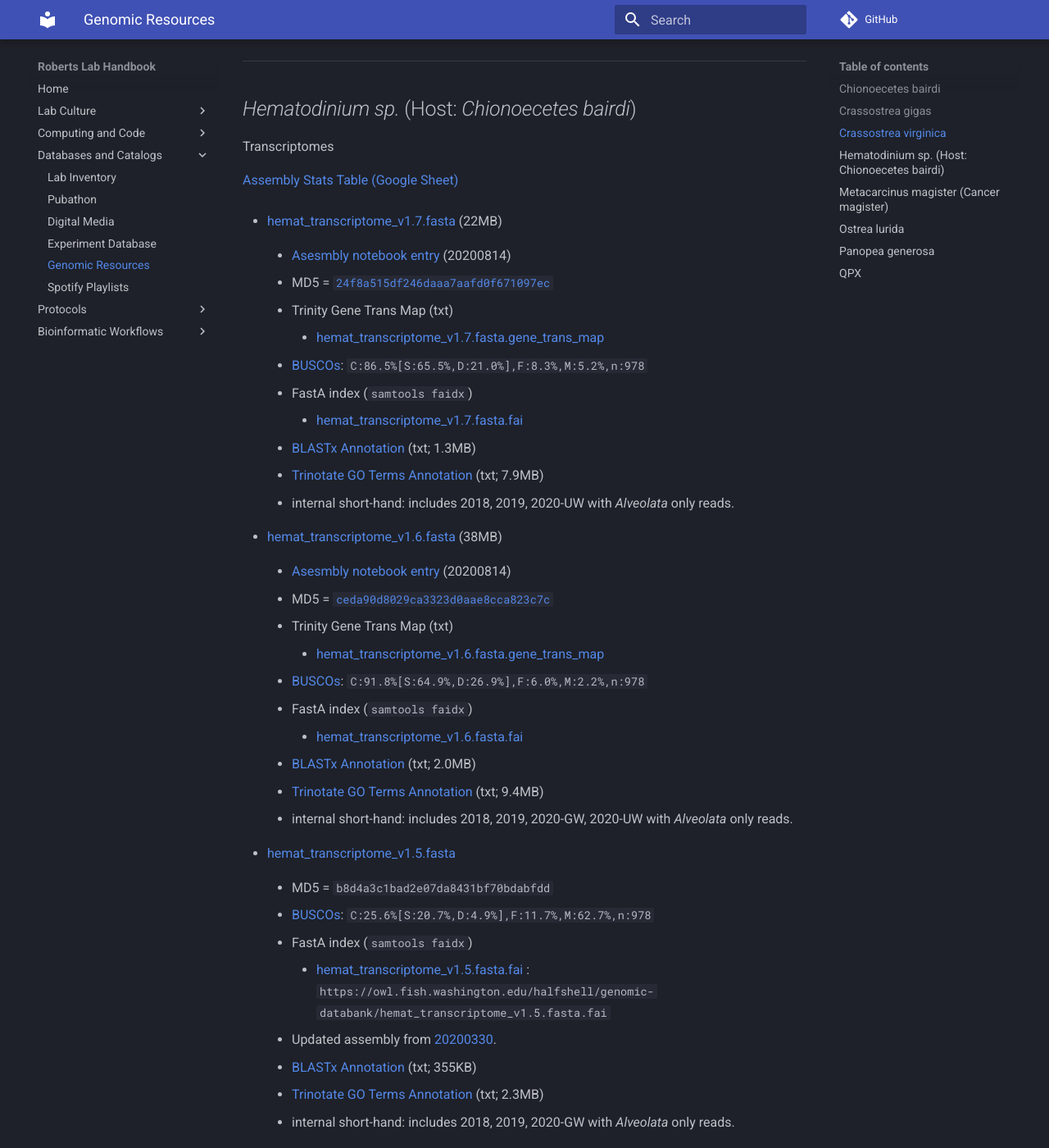
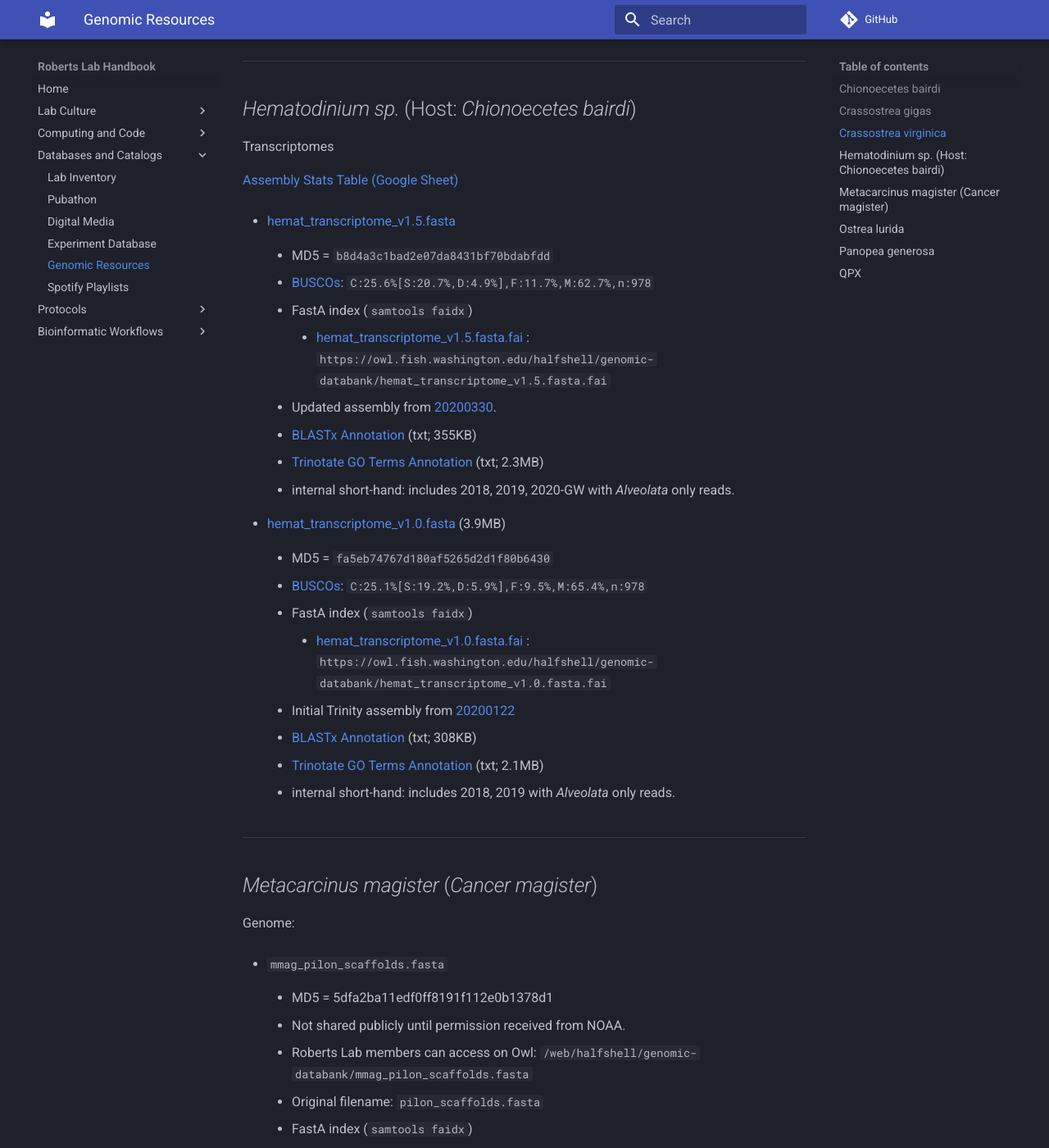
Before and after one commit to RobertsLab/resources, an MkDocs documentation site: the page built from docs/Genomic-Resources.md, in a window 1280 px wide and 1400 px high, scrolled down 7263 px. Shown: the whole window at 82% size. Built offline with MkDocs 1.6.1 and Material for MkDocs 9.7.7, drawn with Linux system fonts in a browser that asks for light colours; comment, search, counter and statistics services are not loaded.

Commit message:
rm header format on hemat trans table to prevent ToC section

````diff
--- a/docs/Genomic-Resources.md
+++ b/docs/Genomic-Resources.md
@@ -332,49 +332,7 @@
 
 [Assembly Stats Table (Google Sheet)](https://docs.google.com/spreadsheets/d/1A81cFdFw5Mlks5DWMmq0-8eVqyTXqmoCsHNWs95N_p4/edit?usp=sharing)
 
-* [hemat_transcriptome_v1.7.fasta](https://gannet.fish.washington.edu/Atumefaciens/20200814_hemat_trinity_v1.6_v1.7/hemat_transcriptome_v1.7.fasta_trinity_out_dir/hemat_transcriptome_v1.7.fasta) (22MB)
 
-    - [Asesmbly notebook entry](https://robertslab.github.io/sams-notebook/2020/08/14/Transcriptome-Assembly-Hematodinium-Transcriptomes-v1.6-and-v1.7-with-Trinity-on-Mox.html) (20200814)
-
-    - MD5 = [`24f8a515df246daaa7aafd0f671097ec`](https://gannet.fish.washington.edu/Atumefaciens/20200814_hemat_trinity_v1.6_v1.7/hemat_transcriptome_v1.7.fasta_trinity_out_dir/hemat_transcriptome_v1.7.fasta.checksum.md5)
-
-    - Trinity Gene Trans Map (txt)
-
-        - [hemat_transcriptome_v1.7.fasta.gene_trans_map](https://gannet.fish.washington.edu/Atumefaciens/20200814_hemat_trinity_v1.6_v1.7/hemat_transcriptome_v1.7.fasta_trinity_out_dir/hemat_transcriptome_v1.7.fasta.gene_trans_map)
-
-    - [BUSCOs](https://robertslab.github.io/sams-notebook/2020/08/14/Transcriptome-Assessment-BUSCO-Metazoa-on-Hematodinium-v1.6-v1.7-v2.1-and-v3.1-on-Mox.html): `C:86.5%[S:65.5%,D:21.0%],F:8.3%,M:5.2%,n:978`
-
-    - FastA index (```samtools faidx```)
-
-        - [hemat_transcriptome_v1.7.fasta.fai](https://gannet.fish.washington.edu/Atumefaciens/20200814_hemat_trinity_v1.6_v1.7/hemat_transcriptome_v1.6.fasta_trinity_out_dir/hemat_transcriptome_v1.7.fasta.fai)
-
-    - [BLASTx Annotation](https://gannet.fish.washington.edu/Atumefaciens/20200814_hemat_diamond_blastx_v1.6_v1.7_v2.1_v3.1/hemat_transcriptome_v1.7.fasta.blastx.outfmt6) (txt; 1.3MB)
-
-    - [Trinotate GO Terms Annotation](https://gannet.fish.washington.edu/Atumefaciens/20200826_hemat_trinotate_transcriptome-v1.7/20200826.hemat_transcriptome_v1.7.fasta.trinotate.go_annotations.txt) (txt; 7.9MB)
-
-    - internal short-hand: includes 2018, 2019, 2020-UW with _Alveolata_ only reads.
-
-* [hemat_transcriptome_v1.6.fasta](https://gannet.fish.washington.edu/Atumefaciens/20200814_hemat_trinity_v1.6_v1.7/hemat_transcriptome_v1.6.fasta_trinity_out_dir/hemat_transcriptome_v1.6.fasta) (38MB)
-
-    - [Asesmbly notebook entry](https://robertslab.github.io/sams-notebook/2020/08/14/Transcriptome-Assembly-Hematodinium-Transcriptomes-v1.6-and-v1.7-with-Trinity-on-Mox.html) (20200814)
-
-    - MD5 = [`ceda90d8029ca3323d0aae8cca823c7c`](https://gannet.fish.washington.edu/Atumefaciens/20200814_hemat_trinity_v1.6_v1.7/hemat_transcriptome_v1.6.fasta_trinity_out_dir/hemat_transcriptome_v1.6.fasta.checksum.md5)
-
-    - Trinity Gene Trans Map (txt)
-
-        - [hemat_transcriptome_v1.6.fasta.gene_trans_map](https://gannet.fish.washington.edu/Atumefaciens/20200814_hemat_trinity_v1.6_v1.7/hemat_transcriptome_v1.6.fasta_trinity_out_dir/hemat_transcriptome_v1.6.fasta.gene_trans_map)
-
-    - [BUSCOs](https://robertslab.github.io/sams-notebook/2020/08/14/Transcriptome-Assessment-BUSCO-Metazoa-on-Hematodinium-v1.6-v1.7-v2.1-and-v3.1-on-Mox.html): `C:91.8%[S:64.9%,D:26.9%],F:6.0%,M:2.2%,n:978`
-
-    - FastA index (```samtools faidx```)
-
-        - [hemat_transcriptome_v1.6.fasta.fai](https://gannet.fish.washington.edu/Atumefaciens/20200814_hemat_trinity_v1.6_v1.7/hemat_transcriptome_v1.6.fasta_trinity_out_dir/hemat_transcriptome_v1.6.fasta.fai)
-
-    - [BLASTx Annotation](https://gannet.fish.washington.edu/Atumefaciens/20200814_hemat_diamond_blastx_v1.6_v1.7_v2.1_v3.1/hemat_transcriptome_v1.6.fasta.blastx.outfmt6) (txt; 2.0MB)
-
-    - [Trinotate GO Terms Annotation](https://gannet.fish.washington.edu/Atumefaciens/20200826_hemat_trinotate_transcriptome-v1.6/20200826.hemat_transcriptome_v1.6.fasta.trinotate.go_annotations.txt) (txt; 9.4MB)
-
-    - internal short-hand: includes 2018, 2019, 2020-GW, 2020-UW with _Alveolata_ only reads.
 
 * [hemat_transcriptome_v1.5.fasta](https://owl.fish.washington.edu/halfshell/genomic-databank/hemat_transcriptome_v1.5.fasta)
 
````
